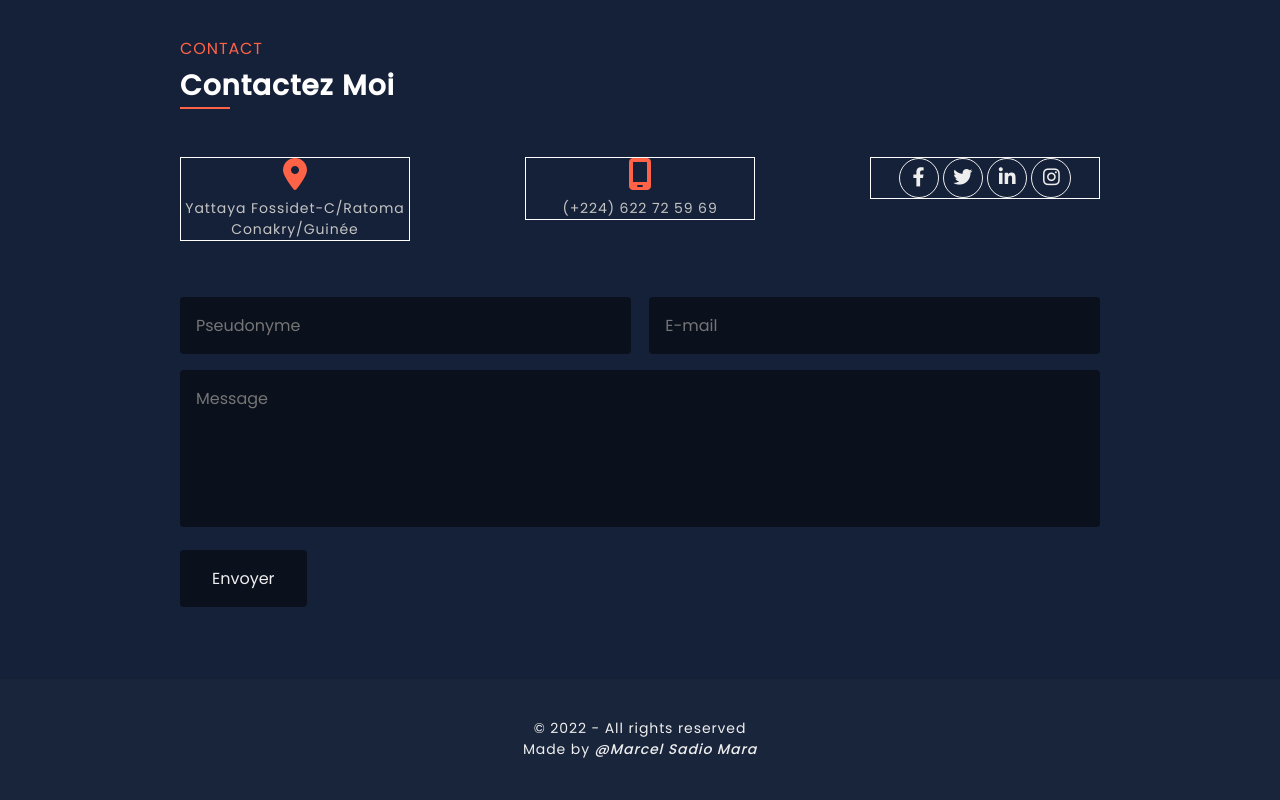
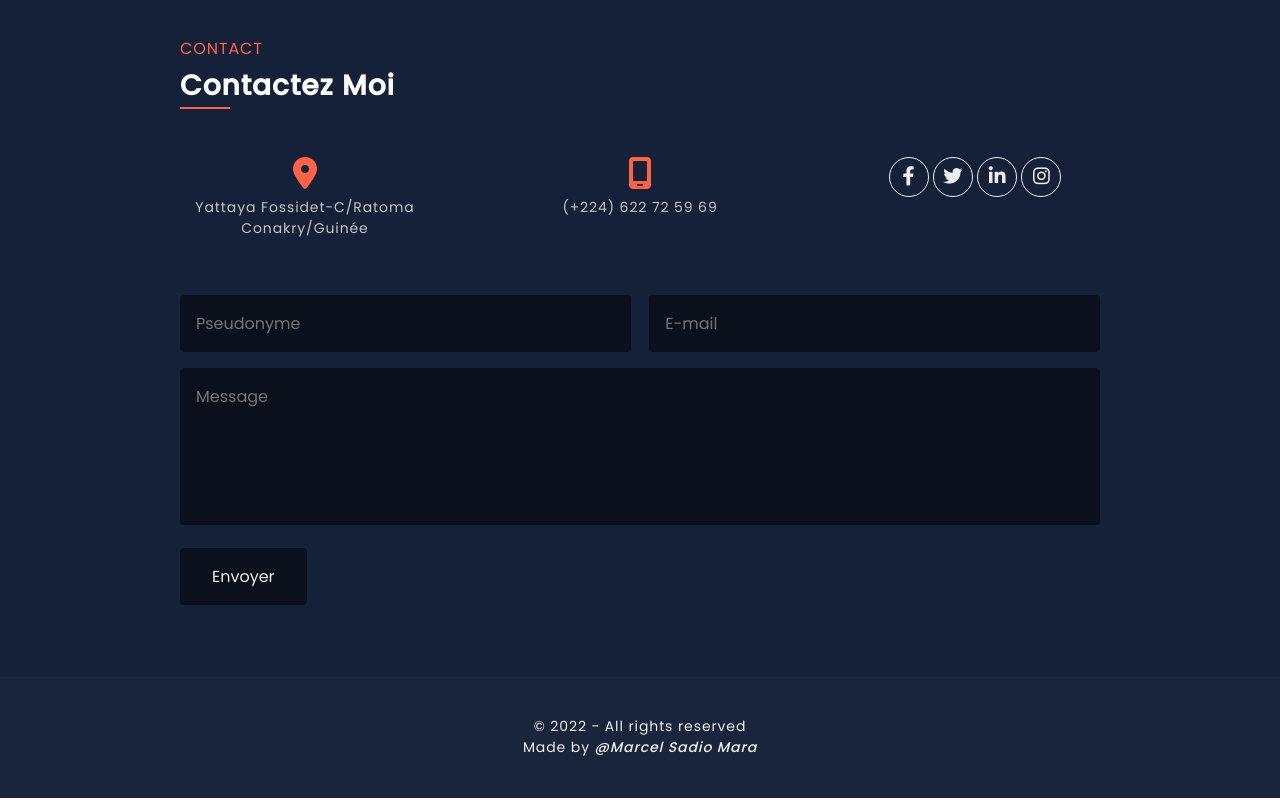
Before and after one commit to samarceldjo/portfolio, a plain HTML site: page index.html in a window 1280 px wide. Shown: the part 3474-4274 px from the top of the page. Drawn offline with Linux system fonts and the light colour scheme.

Commit message:
màj de style

```diff
--- a/style.css
+++ b/style.css
@@ -330,8 +330,7 @@ svg {
 .contact-col {
     text-align: center;
     margin: 16px 0;
-    min-width: 230px;
-    border: 1px solid #fff;
+    min-width: 250px;
 }
 .contact-col .fa-solid {
     color: var(--tomato);
```
